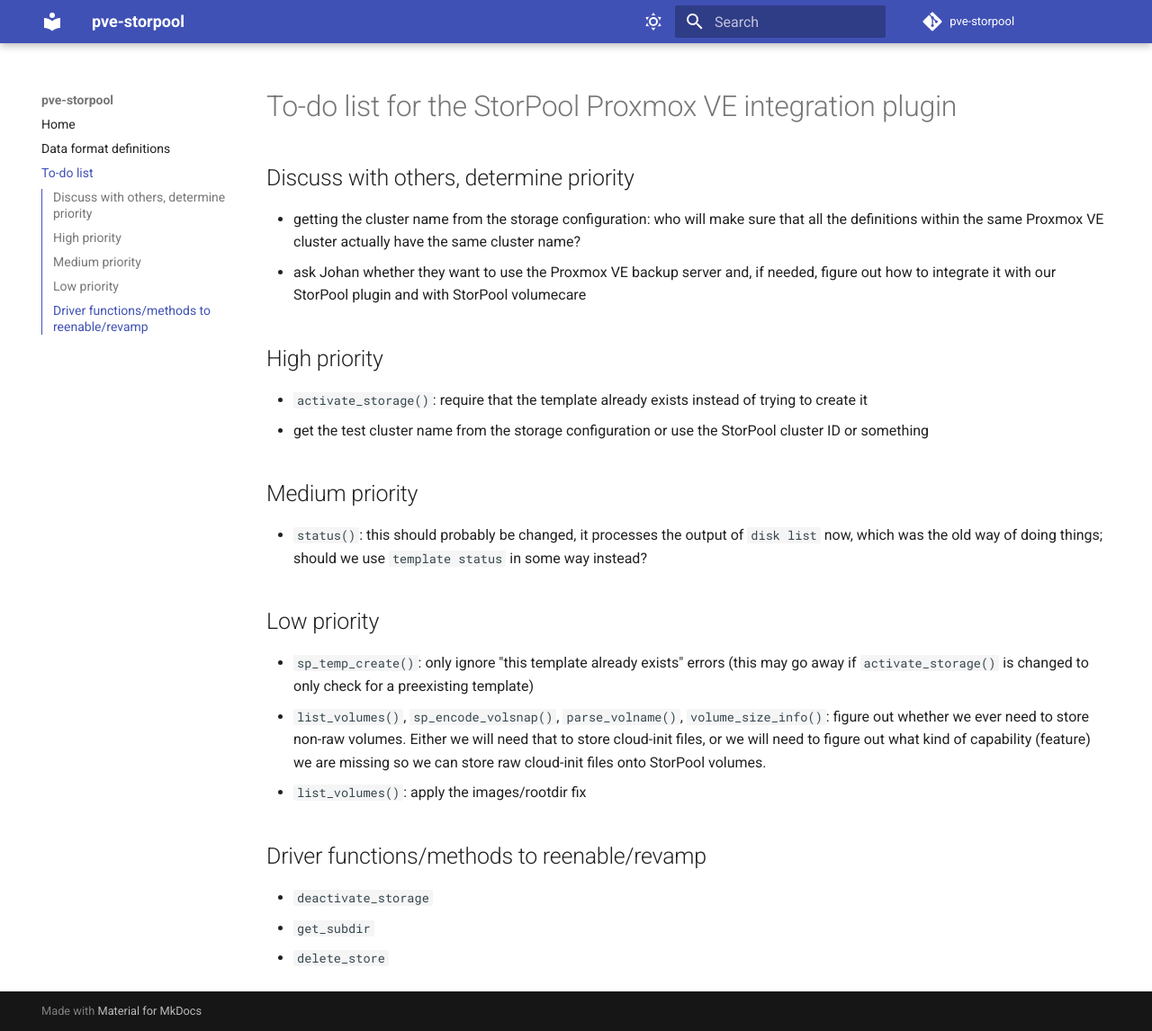
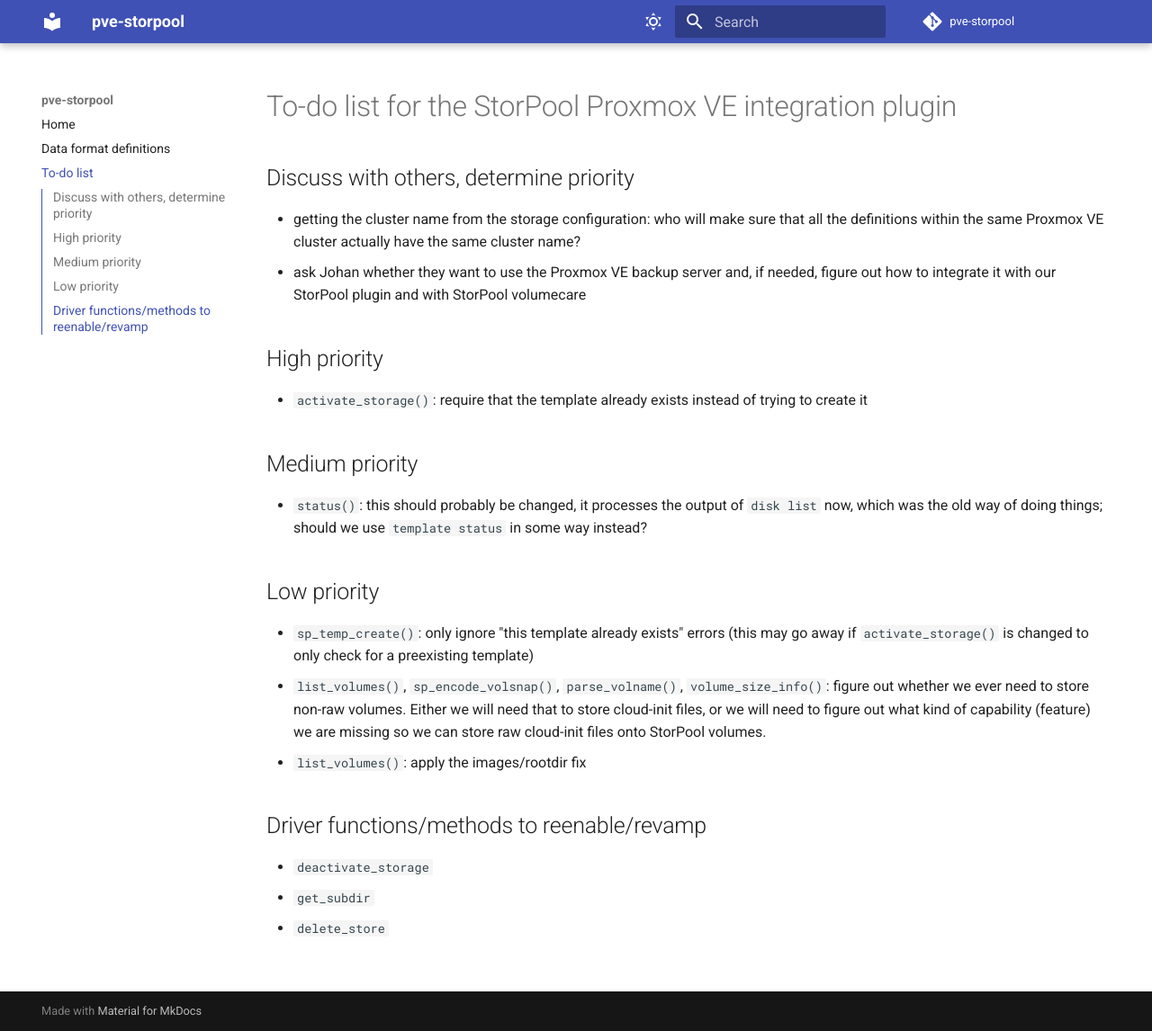
Before and after one commit to storpool/pve-storpool, an MkDocs documentation site: the page built from docs/todo.md, in a window 1280 px wide and 1146 px high. Shown: the whole window at 90% size. Built offline with MkDocs 1.6.1 and Material for MkDocs 9.7.7, drawn with Linux system fonts in a browser that asks for light colours; comment, search, counter and statistics services are not loaded.

Commit message:
to-do: we use SP_CLUSTER_NAME as the, well, cluster name now

```diff
--- a/docs/todo.md
+++ b/docs/todo.md
@@ -15,8 +15,6 @@
 ## High priority
 
 - `activate_storage()`: require that the template already exists instead of trying to create it
-- get the test cluster name from the storage configuration or use the StorPool
-  cluster ID or something
 
 ## Medium priority
 
```
